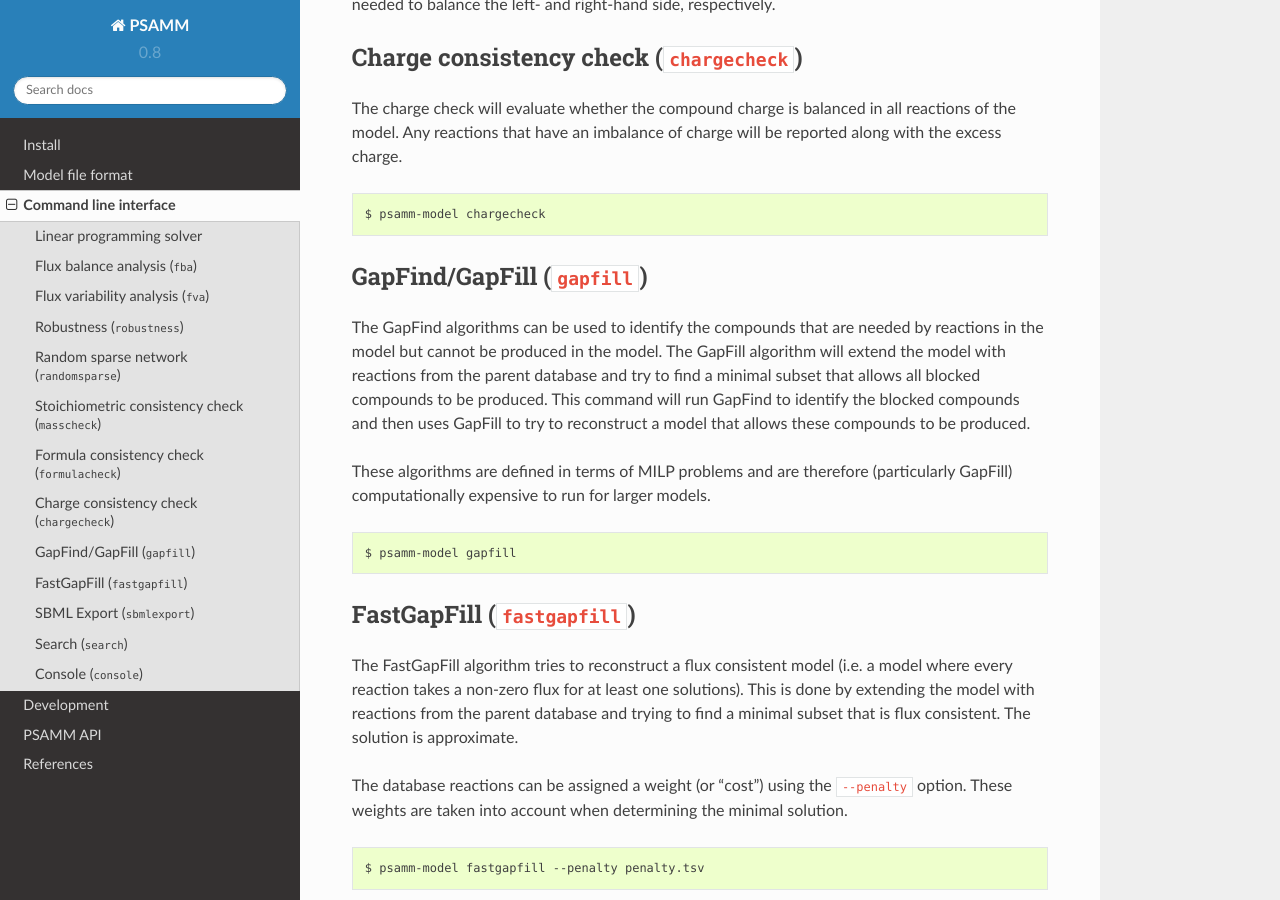
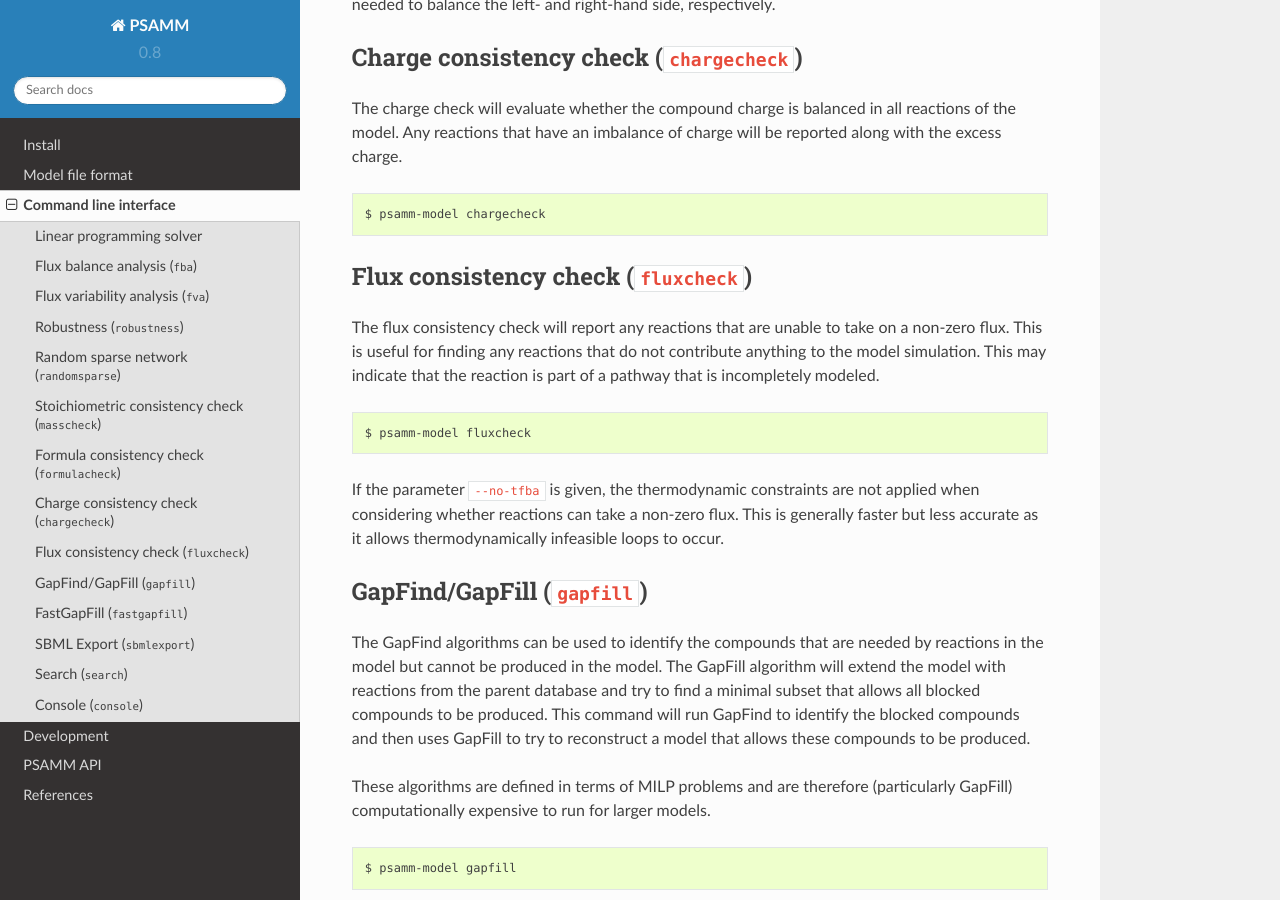
Before and after one commit to zhanglab/psamm, a Sphinx documentation site: the page built from docs/commands.rst, in a window 1280 px wide and 900 px high, scrolled down 4687 px. Built offline with Sphinx 7.4.7 and the Read the Docs theme 2.0.0, drawn with Linux system fonts in a browser that asks for light colours.

Commit message:
docs: Add section on fluxcheck command

```diff
--- a/docs/commands.rst
+++ b/docs/commands.rst
@@ -242,6 +242,23 @@ reported along with the excess charge.
 
     $ psamm-model chargecheck
 
+Flux consistency check (``fluxcheck``)
+--------------------------------------
+
+The flux consistency check will report any reactions that are unable to take on
+a non-zero flux. This is useful for finding any reactions that do not
+contribute anything to the model simulation. This may indicate that the
+reaction is part of a pathway that is incompletely modeled.
+
+.. code-block:: shell
+
+    $ psamm-model fluxcheck
+
+If the parameter ``--no-tfba`` is given, the thermodynamic constraints are not
+applied when considering whether reactions can take a non-zero flux. This is
+generally faster but less accurate as it allows thermodynamically infeasible
+loops to occur.
+
 GapFind/GapFill (``gapfill``)
 -----------------------------
 
```
